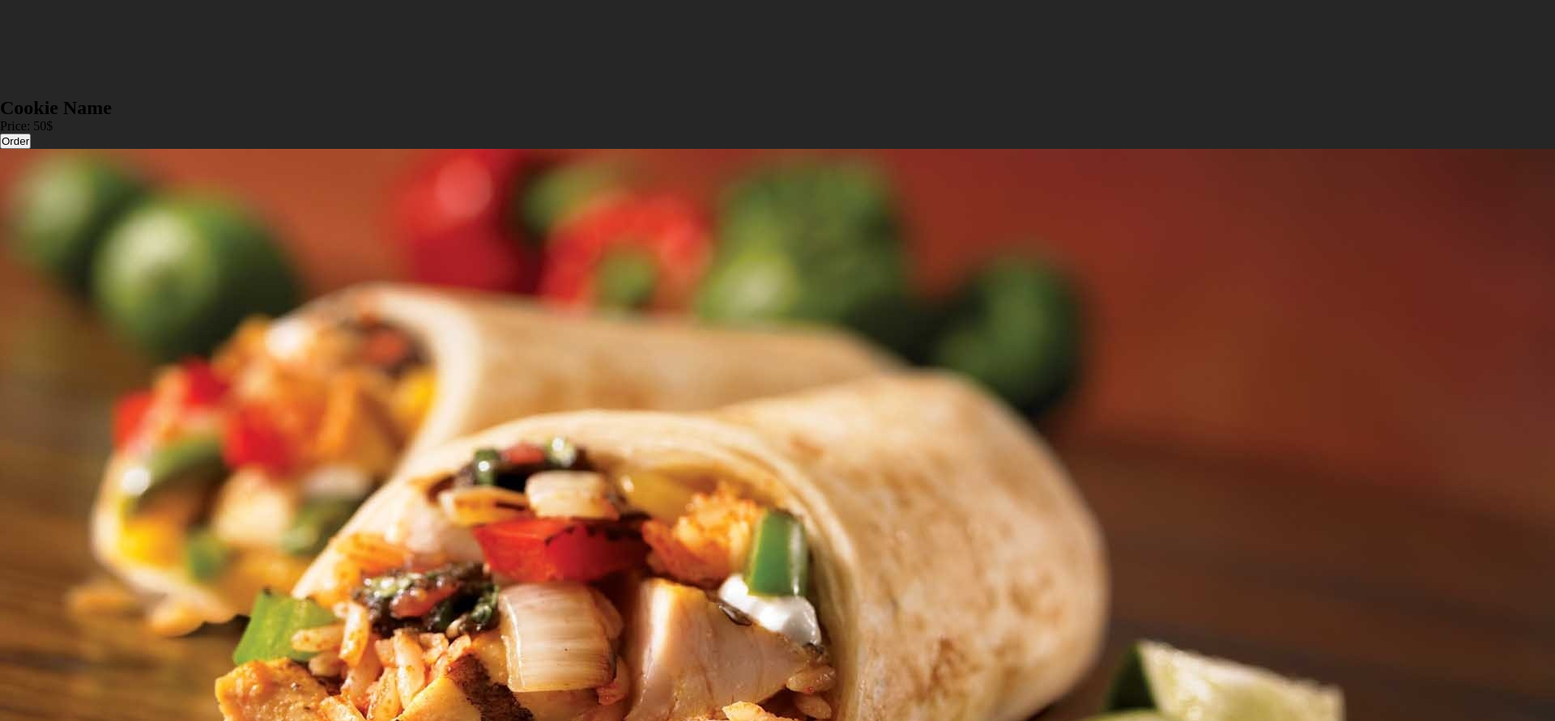
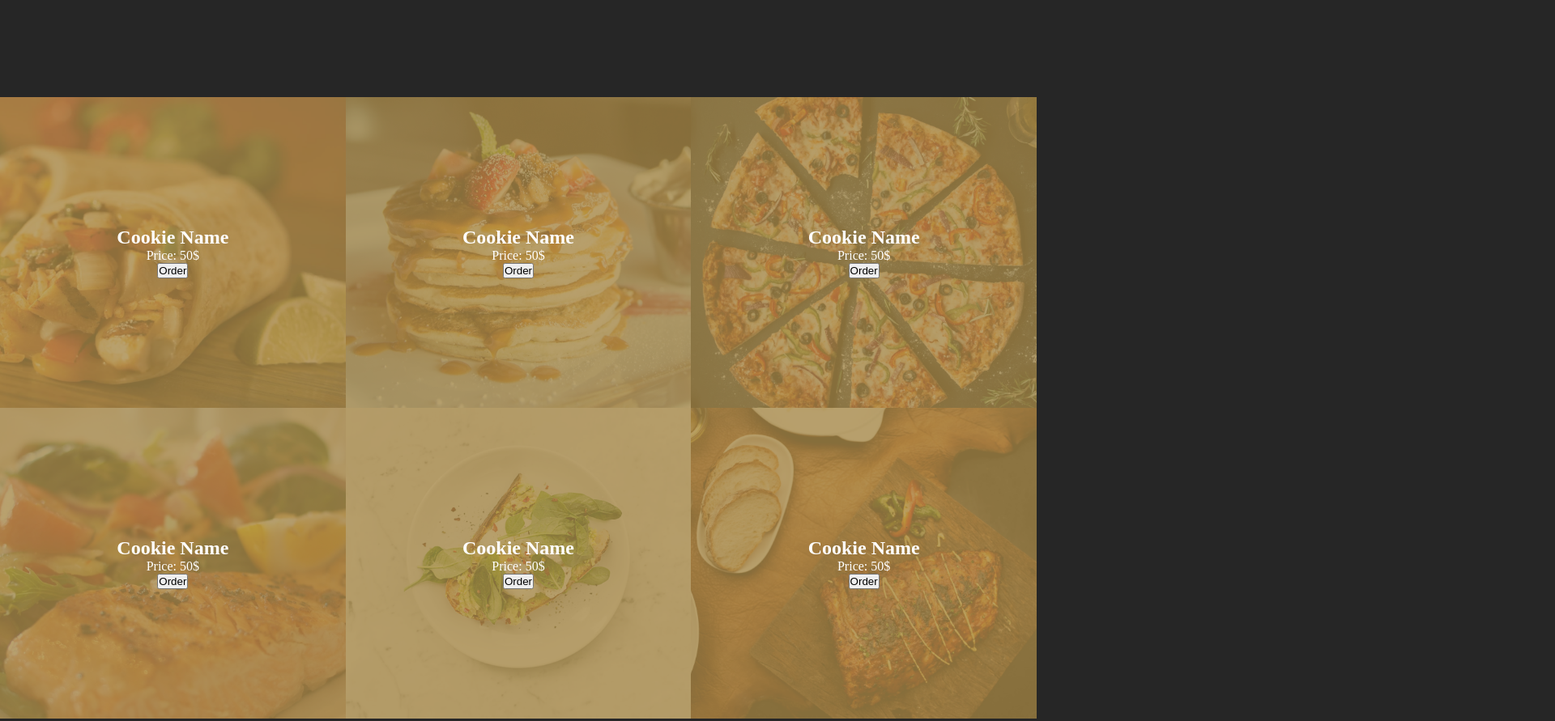
Before and after one commit to Hdezhkam/SASS-P2, a plain HTML site: page index.html in a window 1280 px wide. Shown: the part 1400-2291 px from the top of the page at 81% size, 1920 px wide, since content can reach past the window. Drawn offline with nearby package versions, Linux system fonts and the light colour scheme.

Commit message:
gallery2

```diff
--- a/scss/_base.scss
+++ b/scss/_base.scss
@@ -2,6 +2,7 @@ $color-dark : #262626;
 $color-black: #000000;
 $color-primary: #d3ab55;
 $color-secondary: #bbb;
+$color-white: #fff;
 
 $font-dancingScript: "Dancing Script",
 cursive;
@@ -49,6 +50,11 @@ sans-serif;
     transform: translate(-50%, -50%);
 }
 
+%fullSpace {
+    width: 100%;
+    height: 100%;
+}
+
 * {
     padding: 0;
     margin: 0;
--- a/scss/_component.scss
+++ b/scss/_component.scss
@@ -59,3 +59,26 @@
         color: $color-dark;
     }
 }
+
+.card{
+    width: 33.333%;
+    height: 30vw;
+    position: relative;
+
+    &-overlay{
+        @include flexLayout;
+        @extend %fullSpace;
+        flex-direction: column;
+        position: absolute;
+        top: 0;
+        left: 0;
+        color: $color-white;
+        background-color: rgba($color-primary,0.6);
+        z-index: 10;
+    }
+    &-img{
+        @extend %fullSpace;
+        object-fit: cover;
+        opacity: 50%;
+    }
+}
--- a/scss/_layout.scss
+++ b/scss/_layout.scss
@@ -73,5 +73,8 @@
 }
 
 .gallery{
-
+    .cards-wrapper{
+        display: flex;
+        flex-wrap: wrap;
+    }
 }
```
Also changed, not shown: css/main.css, 1 other file.
